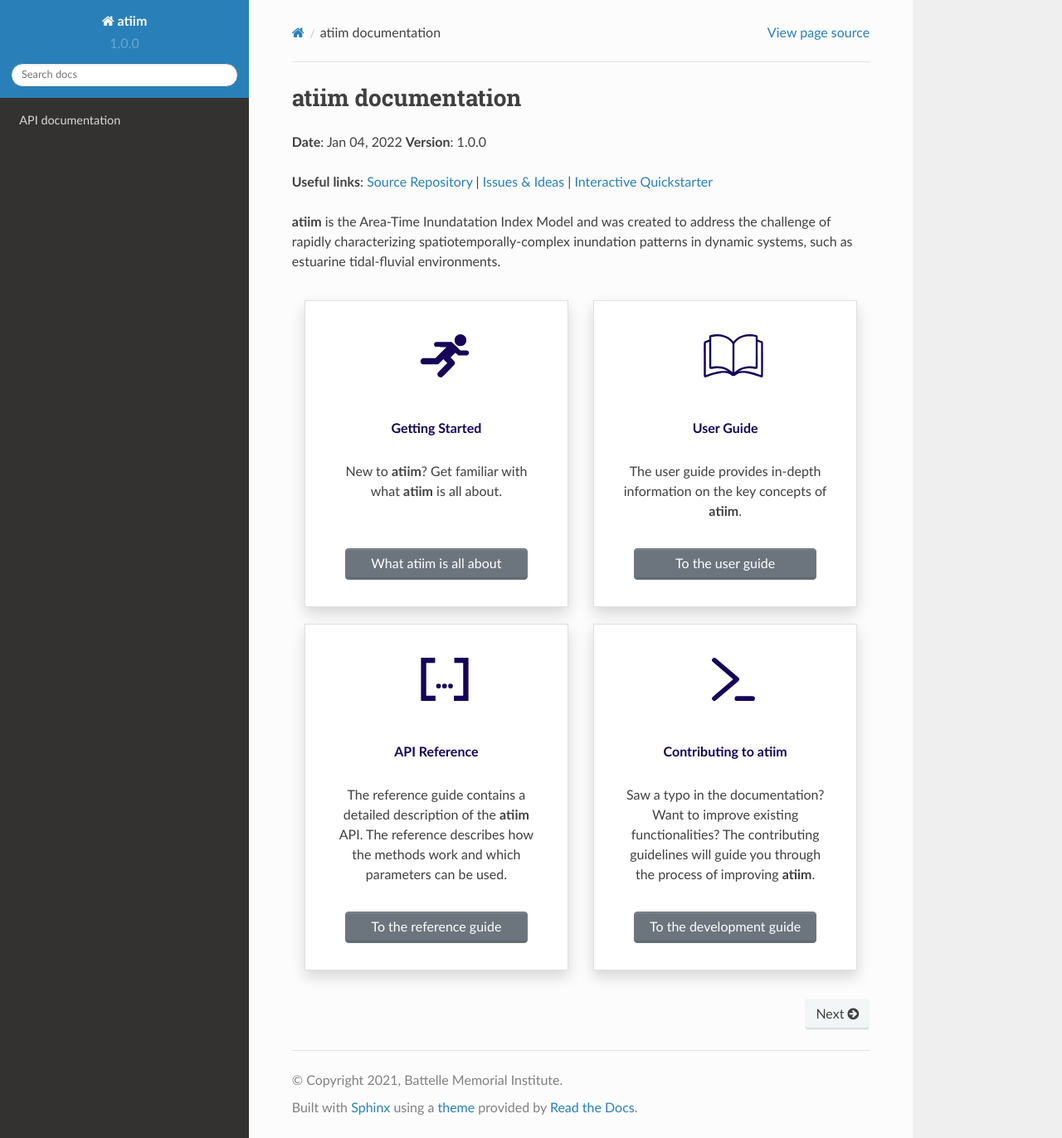
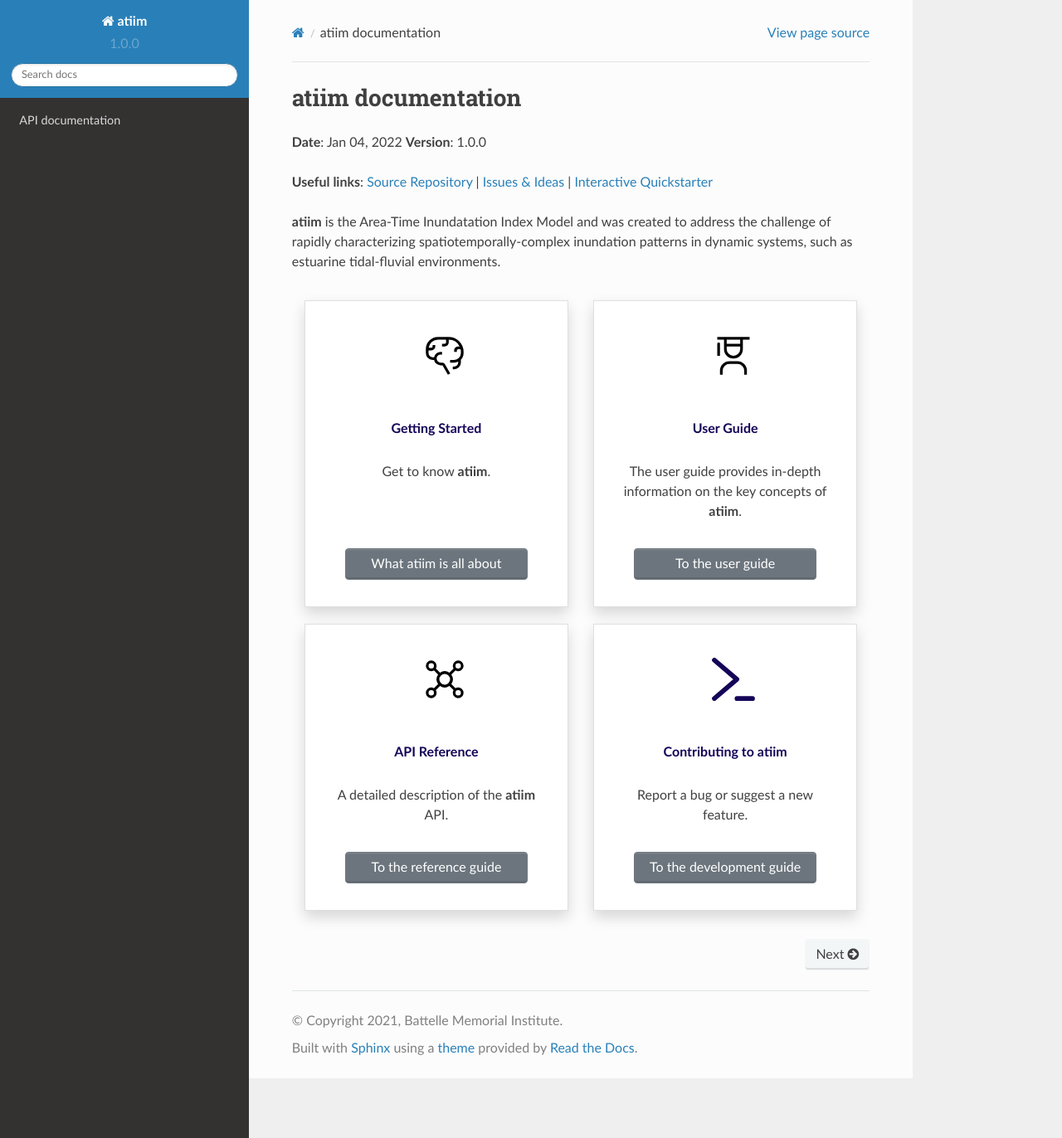
Before and after one commit to crvernon/atiim, a Sphinx documentation site: the page built from docs/source/index.rst, in a window 1280 px wide and 1372 px high. Shown: the whole window at 83% size. Built offline with Sphinx 7.4.7 and the Read the Docs theme 2.0.0, drawn with Linux system fonts in a browser that asks for light colours; formulas are drawn with MathJax 3.

Commit message:
update docs icons

```diff
--- a/docs/source/index.rst
+++ b/docs/source/index.rst
@@ -24,12 +24,12 @@ atiim documentation
 
 
    ---
-   :img-top: _static/index_getting_started.svg
+   :img-top: _static/cognitive.svg
 
    Getting Started
    ^^^^^^^^^^^^^^^
 
-   New to **atiim**?  Get familiar with what **atiim** is all about.
+   Get to know **atiim**.
 
    +++
 
@@ -39,13 +39,12 @@ atiim documentation
            :classes: btn-block btn-secondary stretched-link
 
    ---
-   :img-top: _static/index_user_guide.svg
+   :img-top: _static/education.svg
 
    User Guide
    ^^^^^^^^^^
 
-   The user guide provides in-depth information on the
-   key concepts of **atiim**.
+   The user guide provides in-depth information on the key concepts of **atiim**.
 
    +++
 
@@ -55,14 +54,12 @@ atiim documentation
            :classes: btn-block btn-secondary stretched-link
 
    ---
-   :img-top: _static/index_api.svg
+   :img-top: _static/api.svg
 
    API Reference
    ^^^^^^^^^^^^^
 
-   The reference guide contains a detailed description of
-   the **atiim** API. The reference describes how the methods
-   work and which parameters can be used.
+   A detailed description of the **atiim** API.
 
    +++
 
@@ -77,9 +74,7 @@ atiim documentation
    Contributing to atiim
    ^^^^^^^^^^^^^^^^^^^^
 
-   Saw a typo in the documentation? Want to improve
-   existing functionalities? The contributing guidelines will guide
-   you through the process of improving **atiim**.
+   Report a bug or suggest a new feature.
 
    +++
 
```
Also changed, not shown: docs/source/_static/api.svg (added), docs/source/_static/cognitive.svg (added), docs/source/_static/education.svg (added), docs/source/_static/index_api.svg (deleted), docs/source/_static/index_getting_started.svg (deleted), docs/source/_static/index_user_guide.svg (deleted), docs/source/_static/soccer.svg (added).
